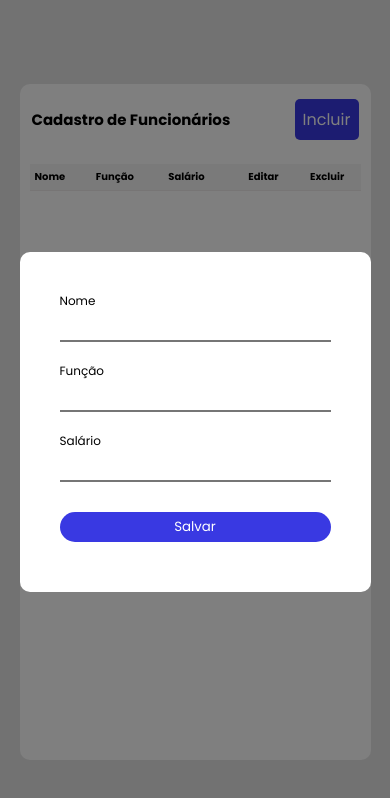
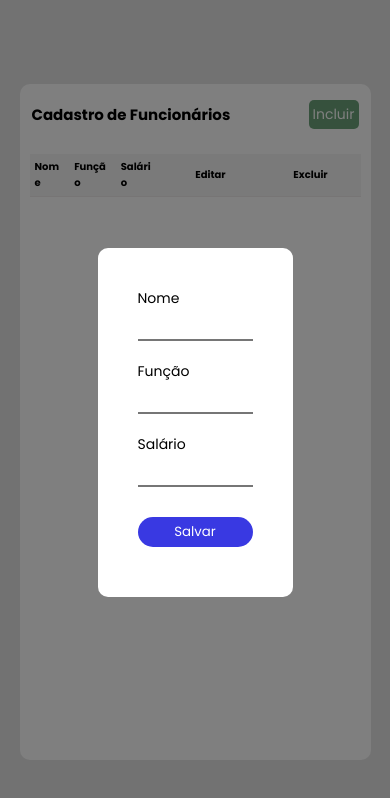
Before and after one commit to JWSS84/crud-javascript, a plain HTML site: page index.html in a window 390 px wide. Both pictures are taken after a click on the button "Incluir". Drawn offline with nearby package versions, Linux system fonts and the light colour scheme.

Commit message:
alterações no css para mobile

```diff
--- a/style.css
+++ b/style.css
@@ -114,7 +114,7 @@ tbody tr {
 tbody tr td {
   vertical-align: text-top;
   padding: 6px;
-  max-width: 50px;
+  max-width: 150px;
 }
 
 tbody tr td.acao {
@@ -136,20 +136,38 @@ tbody tr td.acao {
   }
 
   thead tr th.acao {
-    width: auto!important;
+    width: auto;
   }
 
 
 
   .modal {
-    width: 90%!important;
+    width: 90%;
   }
 
   .modal label {
-    font-size: 12px!important;
+    font-size: 12px;
   }
 }
 
+@media (max-width: 426px) {
+
+  .header{
+    min-height: 60px;
+    display: flex;
+    align-items: center;
+    justify-content: space-between;
+    margin: auto 12px;
+  }
+  #new {
+    font-size: 14px;
+    padding: 4px;
+    border-radius: 5px;
+    border: none;
+    color: white;
+    background-color: rgb(108, 163, 122);
+}
+}
 
 .modal-container {
   width: 100vw;
```
